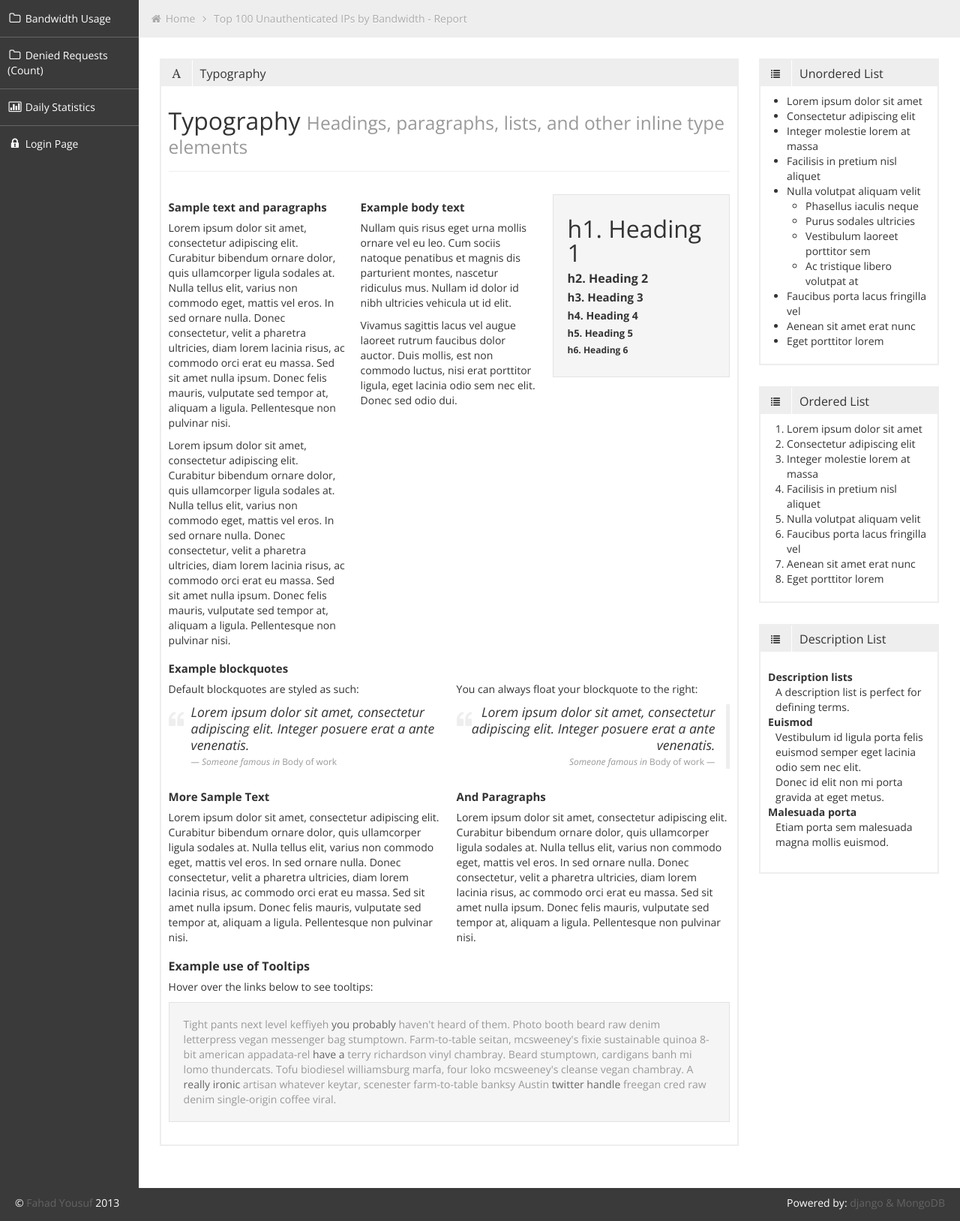
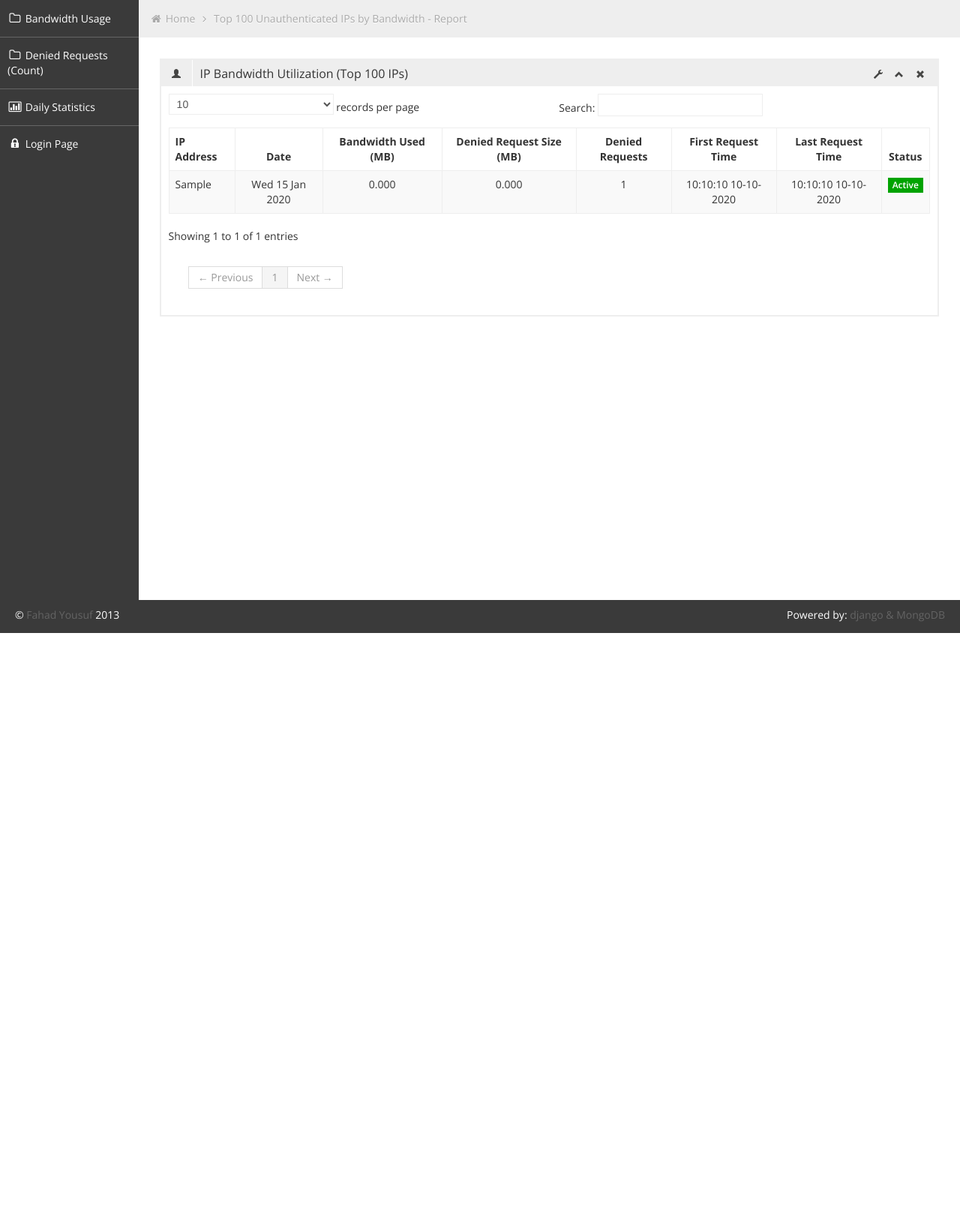
Before and after one commit to fahadysf/bluecoat-loganalyzer, a Django app: template templates/top-ips-bw.html in a window 1280 px wide. Shown: the part 41-1669 px from the top of the page at 75% size. After the commit the page ends 885 px from the top, so only its background shows below. Run offline with Django 3.2, Linux system fonts and the light colour scheme; the template is opened without the code that fills it: most values are stand-ins (such as "Sample title", 1, 10 or a date in 2020); some libraries are stand-ins or nearby versions.

```diff
--- a/templates/daily-stats.html
+++ b/templates/daily-stats.html
@@ -12,7 +12,7 @@
 {% endblock %}
 
 {% block widget_row %}
-    <div class="row-fluid sortable">
+    <div class="row-fluid ">
 				<div class="box span12">
 					<div class="box-header">
 						<h2><i class="halflings-icon align-justify"></i><span class="break"></span>Bordered Table</h2>
--- a/templates/top-ips-bw.html
+++ b/templates/top-ips-bw.html
@@ -13,150 +13,52 @@
 
 {% block widget_row %}
     <div class="row-fluid">
-				<div class="box span9">
-					<div class="box-header">
-						<h2><i class="halflings-icon font"></i><span class="break"></span>Typography</h2>
-					</div>
-					<div class="box-content">
-						  <div class="page-header">
-							  <h1>Typography <small>Headings, paragraphs, lists, and other inline type elements</small></h1>
-						  </div>
-						  <div class="row-fluid">
-							  <div class="span4">
-								<h3>Sample text and paragraphs</h3>
-								<p>
-								Lorem ipsum dolor sit amet, consectetur adipiscing elit. Curabitur bibendum ornare dolor, quis ullamcorper ligula sodales at. Nulla tellus elit, varius non commodo eget, mattis vel eros. In sed ornare nulla. Donec consectetur, velit a pharetra ultricies, diam lorem lacinia risus, ac commodo orci erat eu massa. Sed sit amet nulla ipsum. Donec felis mauris, vulputate sed tempor at, aliquam a ligula. Pellentesque non pulvinar nisi.
-								</p>
-								<p>
-								Lorem ipsum dolor sit amet, consectetur adipiscing elit. Curabitur bibendum ornare dolor, quis ullamcorper ligula sodales at. Nulla tellus elit, varius non commodo eget, mattis vel eros. In sed ornare nulla. Donec consectetur, velit a pharetra ultricies, diam lorem lacinia risus, ac commodo orci erat eu massa. Sed sit amet nulla ipsum. Donec felis mauris, vulputate sed tempor at, aliquam a ligula. Pellentesque non pulvinar nisi.
-								</p>
-							  </div>
-							  <div class="span4">
-								<h3>Example body text</h3>
-								<p>Nullam quis risus eget urna mollis ornare vel eu leo. Cum sociis natoque penatibus et magnis dis parturient montes, nascetur ridiculus mus. Nullam id dolor id nibh ultricies vehicula ut id elit.</p>
-								<p>Vivamus sagittis lacus vel augue laoreet rutrum faucibus dolor auctor. Duis mollis, est non commodo luctus, nisi erat porttitor ligula, eget lacinia odio sem nec elit. Donec sed odio dui.</p>
-							  </div>
-							  <div class="span4 ">
-								<div class="well">
-								  <h1>h1. Heading 1</h1>
-								  <h2>h2. Heading 2</h2>
-								  <h3>h3. Heading 3</h3>
-								  <h4>h4. Heading 4</h4>
-								  <h5>h5. Heading 5</h5>
-								  <h6>h6. Heading 6</h6>
-								</div>
-							  </div>
-						  </div><!--/row -->
+        <div class="box span12">
+            <div class="box-header" data-original-title>
+                <h2><i class="halflings-icon user"></i><span class="break"></span>IP Bandwidth Utilization (Top 100 IPs)</h2>
+                <div class="box-icon">
+                    <a href="#" class="btn-setting"><i class="halflings-icon wrench"></i></a>
+                    <a href="#" class="btn-minimize"><i class="halflings-icon chevron-up"></i></a>
+                    <a href="#" class="btn-close"><i class="halflings-icon remove"></i></a>
+                </div>
+            </div>
+            <div class="box-content">
+                <table class="table table-striped table-bordered  datatable">
+                  <thead>
+                      <tr>
+                          <th>IP Address</th>
+                          <th class="align-center">Date</th>
+                          <th class="align-center">Bandwidth Used (MB)</th>
+                          <th class="align-center">Denied Request Size (MB)</th>
+                          <th class="align-center">Denied Requests</th>
+                          <th class="align-center">First Request Time</th>
+                          <th class="align-center">Last Request Time</th>
+                          <th class="align-center">Status</th>
+                      </tr>
+                  </thead>
+                  <tbody>
+                    {% for log in iplogs %}
+                    <tr>
+                        <td>{{ log.ip_addr }}</td>
+                        <td class="align-center">{{ log.date|date:"D d M Y" }}</td>
+                        <td class="align-center">{{ log.data_usage|div:1048576|floatformat:3 }}</td>
+                        <td class="align-center">{{ log.denied_data_size|div:1048576|floatformat:3 }}</td>
+                        <td class="align-center">{{ log.deny_count }}</td>
+                        <td class="align-center">{{ log.first_access|date:"H:i:s d-m-Y" }}</td>
+                        <td class="align-center">{{ log.last_access|date:"H:i:s d-m-Y" }}</td>
+                        <td class="align-center">
+                        {% if log.blocked %}
+                            <span class="label label-important">Blocked</span>
+                        {% else %}
+                           <span class="label label-success">Active</span>
+                        {% endif %}
+                        </td>
+                    </tr>
+                    {% endfor %}
+                  </tbody>
+              </table>
+            </div>
+        </div><!--/span-->
 
-						  <div class="row-fluid">
-							  <div class="span12">
-								  <h3>Example blockquotes</h3>
-								  <div class="row-fluid">
-									<div class="span6">
-									  <p>Default blockquotes are styled as such:</p>
-									  <blockquote>
-										<p>Lorem ipsum dolor sit amet, consectetur adipiscing elit. Integer posuere erat a ante venenatis.</p>
-										<small>Someone famous in <cite title="">Body of work</cite></small>
-									  </blockquote>
-									</div>
-									<div class="span6">
-									  <p>You can always float your blockquote to the right:</p>
-									  <blockquote class="pull-right">
-										<p>Lorem ipsum dolor sit amet, consectetur adipiscing elit. Integer posuere erat a ante venenatis.</p>
-										<small>Someone famous in <cite title="">Body of work</cite></small>
-									  </blockquote>
-									</div>
-								  </div>
-							  </div>
-						  </div>
-						  <div class="row-fluid">
-								<div class="span6">
-								<h3>More Sample Text</h3>
-								<p>
-								Lorem ipsum dolor sit amet, consectetur adipiscing elit. Curabitur bibendum ornare dolor, quis ullamcorper ligula sodales at. Nulla tellus elit, varius non commodo eget, mattis vel eros. In sed ornare nulla. Donec consectetur, velit a pharetra ultricies, diam lorem lacinia risus, ac commodo orci erat eu massa. Sed sit amet nulla ipsum. Donec felis mauris, vulputate sed tempor at, aliquam a ligula. Pellentesque non pulvinar nisi.
-								</p>
-								</div>
-								<div class="span6">
-								<h3>And Paragraphs</h3>
-								<p>
-								Lorem ipsum dolor sit amet, consectetur adipiscing elit. Curabitur bibendum ornare dolor, quis ullamcorper ligula sodales at. Nulla tellus elit, varius non commodo eget, mattis vel eros. In sed ornare nulla. Donec consectetur, velit a pharetra ultricies, diam lorem lacinia risus, ac commodo orci erat eu massa. Sed sit amet nulla ipsum. Donec felis mauris, vulputate sed tempor at, aliquam a ligula. Pellentesque non pulvinar nisi.
-								</p>
-							  </div>
-						  </div>
-						  <div class="row-fluid">
-							  <div class="span12">
-								<h2>Example use of Tooltips</h2>
-								<p>Hover over the links below to see tooltips:</p>
-								<div class="tooltip-demo well">
-								  <p class="muted" style="margin-bottom: 0;">Tight pants next level keffiyeh <a href="#" data-rel="tooltip" data-original-title="first tooltip">you probably</a> haven't heard of them. Photo booth beard raw denim letterpress vegan messenger bag stumptown. Farm-to-table seitan, mcsweeney's fixie sustainable quinoa 8-bit american appadata-rel <a href="#" data-rel="tooltip" data-original-title="Another tooltip">have a</a> terry richardson vinyl chambray. Beard stumptown, cardigans banh mi lomo thundercats. Tofu biodiesel williamsburg marfa, four loko mcsweeney's cleanse vegan chambray. A <a href="#" data-rel="tooltip" data-original-title="Another one here too">really ironic</a> artisan whatever keytar, scenester farm-to-table banksy Austin <a href="#" data-rel="tooltip" data-original-title="The last tip!">twitter handle</a> freegan cred raw denim single-origin coffee viral.
-								  </p>
-								</div>
-							  </div>
-						  </div>
-					  </div>
-				</div><!--/span-->
-
-				<div class="box span3">
-					<div class="box-header" data-original-title="">
-						<h2><i class="halflings-icon list"></i><span class="break"></span>Unordered List</h2>
-					</div>
-					<div class="box-content">
-						<ul>
-						  <li>Lorem ipsum dolor sit amet</li>
-						  <li>Consectetur adipiscing elit</li>
-						  <li>Integer molestie lorem at massa</li>
-						  <li>Facilisis in pretium nisl aliquet</li>
-						  <li>Nulla volutpat aliquam velit
-							<ul>
-							  <li>Phasellus iaculis neque</li>
-							  <li>Purus sodales ultricies</li>
-							  <li>Vestibulum laoreet porttitor sem</li>
-							  <li>Ac tristique libero volutpat at</li>
-							</ul>
-						  </li>
-						  <li>Faucibus porta lacus fringilla vel</li>
-						  <li>Aenean sit amet erat nunc</li>
-						  <li>Eget porttitor lorem</li>
-						</ul>
-					</div>
-				</div><!--/span-->
-
-				<div class="box span3">
-					<div class="box-header" data-original-title="">
-						<h2><i class="halflings-icon list"></i><span class="break"></span>Ordered List</h2>
-					</div>
-					<div class="box-content">
-						<ol>
-						  <li>Lorem ipsum dolor sit amet</li>
-						  <li>Consectetur adipiscing elit</li>
-						  <li>Integer molestie lorem at massa</li>
-						  <li>Facilisis in pretium nisl aliquet</li>
-						  <li>Nulla volutpat aliquam velit</li>
-						  <li>Faucibus porta lacus fringilla vel</li>
-						  <li>Aenean sit amet erat nunc</li>
-						  <li>Eget porttitor lorem</li>
-						</ol>
-					</div>
-				</div><!--/span-->
-
-				<div class="box span3">
-					<div class="box-header" data-original-title="">
-						<h2><i class="halflings-icon list"></i><span class="break"></span>Description List</h2>
-					</div>
-					<div class="box-content">
-						<dl>
-						  <dt>Description lists</dt>
-						  <dd>A description list is perfect for defining terms.</dd>
-						  <dt>Euismod</dt>
-						  <dd>Vestibulum id ligula porta felis euismod semper eget lacinia odio sem nec elit.</dd>
-						  <dd>Donec id elit non mi porta gravida at eget metus.</dd>
-						  <dt>Malesuada porta</dt>
-						  <dd>Etiam porta sem malesuada magna mollis euismod.</dd>
-						</dl>
-					</div>
-				</div><!--/span-->
-
-
-
-			</div>
+    </div><!--/row-->
 {% endblock %}
```
